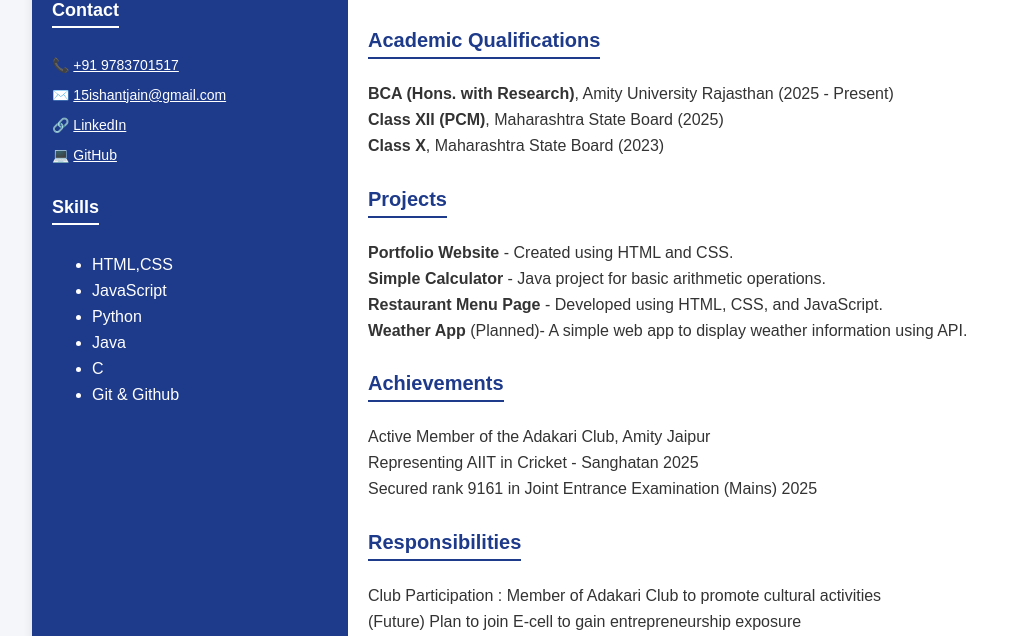
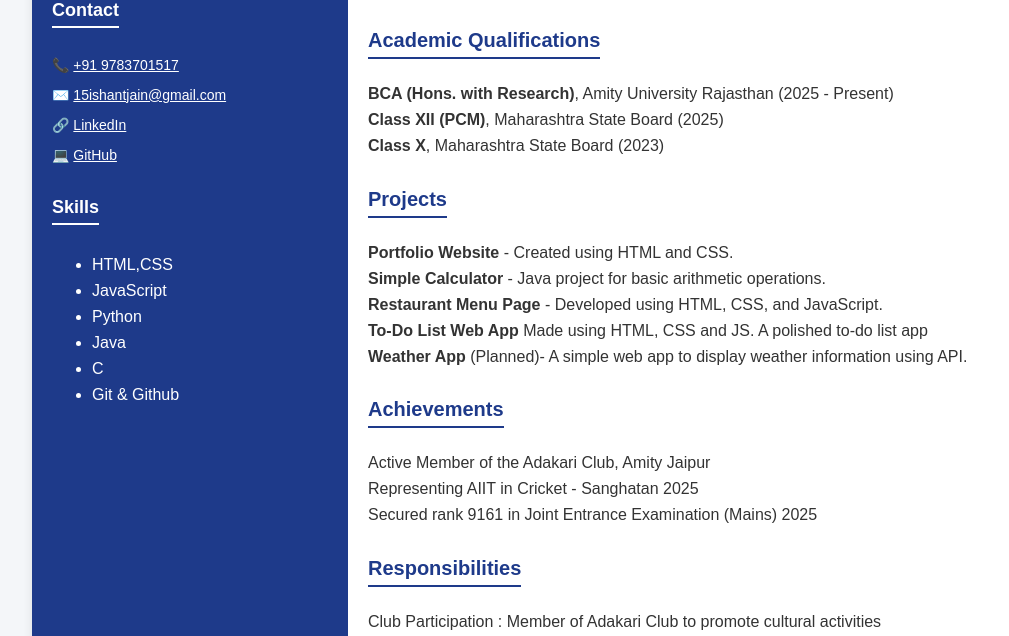
Before and after one commit to mysticnight18/resume, a plain HTML site: page index.html in a window 1280 px wide. Shown: the part 152-788 px from the top of the page, without its empty margins (108-1117 px from the left). Drawn offline with Linux system fonts and the light colour scheme.

Commit message:
Update index.html

```diff
--- a/index.html
+++ b/index.html
@@ -130,8 +130,10 @@
                     <li><strong> Portfolio Website </strong> - Created using HTML and CSS.</li>
                     <li><strong> Simple Calculator </strong> - Java project for basic arithmetic operations.</li>
                     <li><strong> Restaurant Menu Page </strong> - Developed using HTML, CSS, and JavaScript.</li>
+                     <li><strong> To-Do List Web App </strong> Made using HTML, CSS and JS. A polished to-do list app </li>
                     <li><strong> Weather App </strong> (Planned)- A simple web app to display weather information using
                         API.</li>
+
                 </ul>
             </section>
 
```
